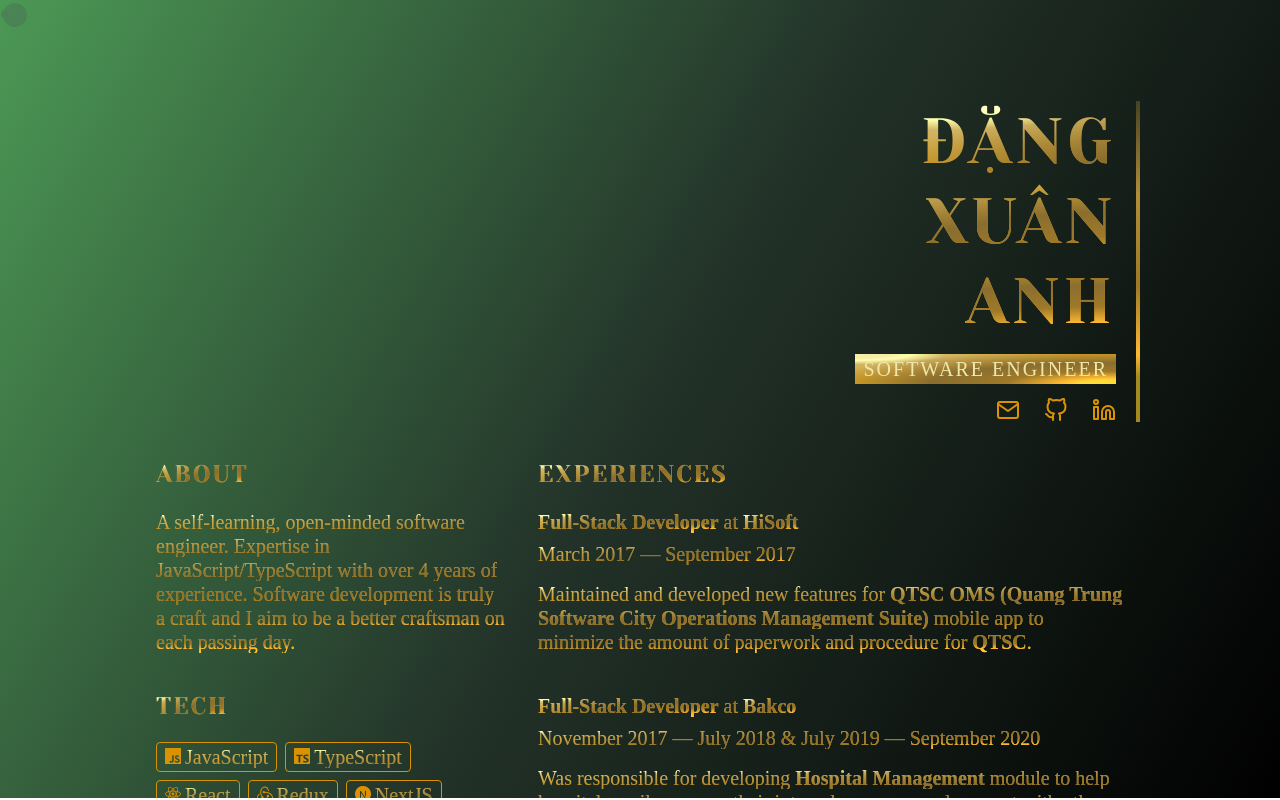
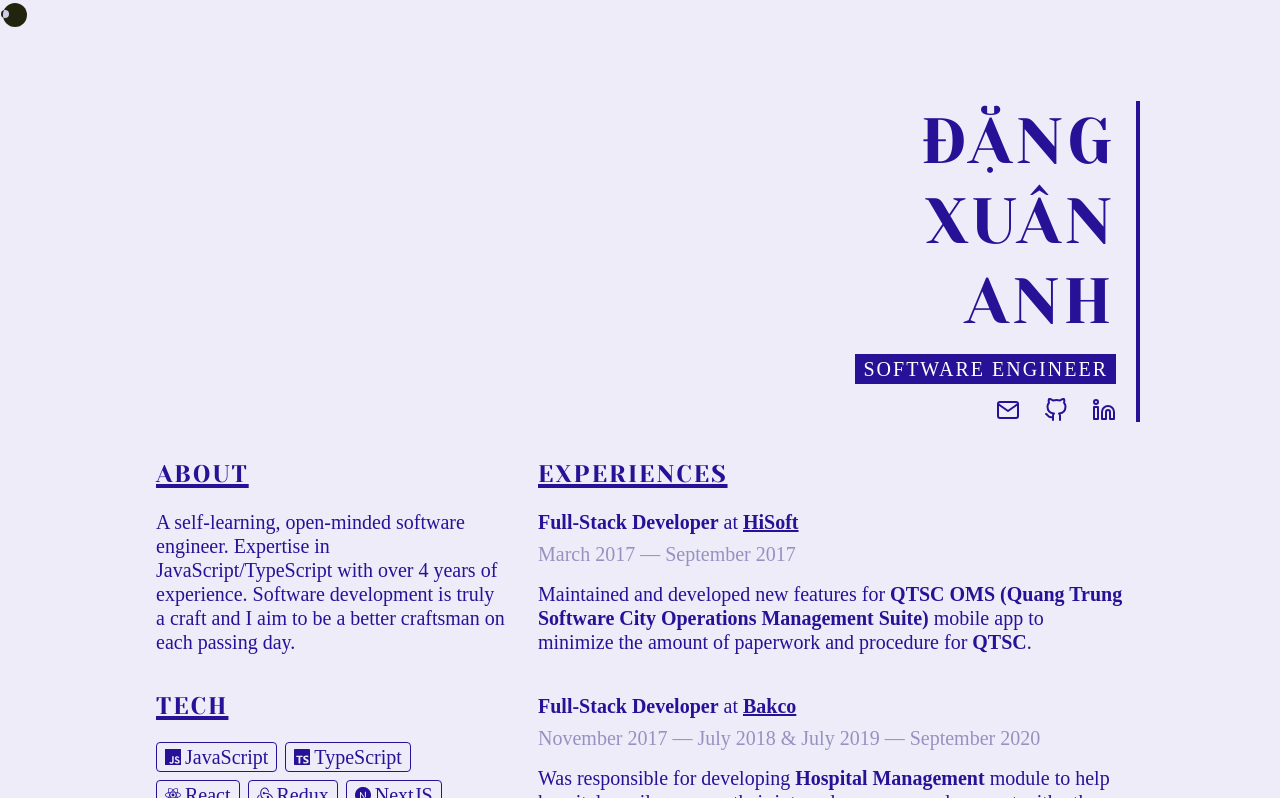
Before and after one commit to dxanh97/dxanh97-dep, a Next.js app: page / in a window 1280 px wide. Built offline with nearby package versions, Linux system fonts and the light colour scheme; a web font is replaced by a local one.

Commit message:
Revert "chore: update theme (draft)"
This reverts commit c5bf36b27121ec51baa6918ec7e707a40ab8d97c.

```diff
--- a/components/common/Layout.module.scss
+++ b/components/common/Layout.module.scss
@@ -2,12 +2,7 @@
 
 .wrapper {
   margin: -10px;
-  background: linear-gradient(
-    300deg,
-    $color-background-start 0%,
-    $color-background-middle 50%,
-    $color-background-end 100%
-  );
+  background: $color-background;
   font-family: Lekton;
   font-size: 20px;
   line-height: 24px;
--- a/components/portfolio/Experiences.tsx
+++ b/components/portfolio/Experiences.tsx
@@ -18,12 +18,10 @@ const experienceList = (refs: ExperienceRefs) => [
     // prettier-ignore
     details: (
       <p className={css['detail-section']}>
-        <span className="gold-text">
         Maintained and developed new features
         for <b>QTSC OMS (Quang Trung Software City Operations Management Suite)</b> mobile
         app to minimize the amount of paperwork and procedure
         for <b>QTSC</b>.
-        </span>
       </p>
     ),
   },
@@ -37,20 +35,16 @@ const experienceList = (refs: ExperienceRefs) => [
     details: (
       <>
         <p className={css['detail-section']}>
-          <span className="gold-text">
           Was responsible for developing <b>Hospital Management</b> module to help
           hospitals easily manage their internal resources and connect with
           others using only one platform.
-          </span>
         </p>
         <p className={css['detail-section']}>
-          <span className="gold-text">
           Led Front-End team of 2 to develop several apps like:
           <br />• <b>PHR (Personal Health Record)</b> that let users track their
           medical records and body indexes.
           <br />• <b>CDS (Control Disease System)</b> for <b>HCDC (HCMC Center for
           Disease Control)</b> to record and manage the Covid-19 infection chains in HCM city.
-          </span>
         </p>
       </>
     ),
@@ -65,28 +59,22 @@ const experienceList = (refs: ExperienceRefs) => [
     details: (
       <>
         <p className={css['detail-section']}>
-          <span className="gold-text">
           Updated the company&apos;s website and add a CI config to build
           bundles automatically using <b>CircleCI</b>. Integrate
           with <b>Google Analytics</b> dashboards to set up all tracking
           flows for the website. Used <b>Strapi</b> to set up a headless CMS
           for managing CodeLink&apos;s Playbook.
-          </span>
         </p>
         <p className={css['detail-section']}>
-          <span className="gold-text">
           Outsourced for <b>Electronic Arts</b> to help build an admin dashboard
           that manages marketing assets (videos, images, ...)
           and use <b>Machine Learning</b>, <b>Serverless</b>, and <b>NestJS</b> to
           create audience-targeted marketing videos.
-          </span>
         </p>
         <p className={css['detail-section']}>
-          <span className="gold-text">
           Used <b>React</b>, <b>Redux</b>, <b>Firebase</b>, and <b>GitHub Actions</b> to
           create an annotation tool for preparing audio data for
           a <b>Machine Learning</b> model to produce a <b>Text-to-Speech</b> service.
-          </span>
         </p>
       </>
     ),
@@ -98,10 +86,8 @@ const Experiences = (refs: ExperienceRefs) => (
     {experienceList(refs).map((experience) => (
       <div key={experience.period} className={css['wrapper']}>
         <p className={css['company-role']}>
-          <b>
-            <span className="gold-text">{experience.role}</span>
-          </b>
-          <span className="gold-text">&nbsp;at&nbsp;</span>
+          <b>{experience.role}</b>
+          &nbsp;at&nbsp;
           <b>
             <a
               ref={experience.ref}
@@ -109,13 +95,11 @@ const Experiences = (refs: ExperienceRefs) => (
               target="_blank"
               rel="noreferrer"
             >
-              <span className="gold-text">{experience.company}</span>
+              {experience.company}
             </a>
           </b>
         </p>
-        <span className={css['period']}>
-          <span className="gold-text">{experience.period}</span>
-        </span>
+        <span className={css['period']}>{experience.period}</span>
         {experience.details}
       </div>
     ))}
--- a/components/portfolio/InformationSection.module.scss
+++ b/components/portfolio/InformationSection.module.scss
@@ -5,5 +5,5 @@
   text-transform: uppercase;
   font-weight: 500;
   margin-top: 40px;
-  // text-decoration: underline 4px;
+  text-decoration: underline 4px;
 }
--- a/components/portfolio/InformationSection.tsx
+++ b/components/portfolio/InformationSection.tsx
@@ -9,10 +9,8 @@ interface Props {
 
 const InformationSection: React.FC<Props> = ({ header, content }) => (
   <>
-    <h3 className={css['header']}>
-      <span className="gold-text">{header}</span>
-    </h3>
-    <span className="gold-text">{content}</span>
+    <h3 className={css['header']}>{header}</h3>
+    {content}
   </>
 );
 
--- a/components/portfolio/Interests.tsx
+++ b/components/portfolio/Interests.tsx
@@ -7,14 +7,12 @@ import {
   RiMovie2Line,
   RiYoutubeLine,
 } from 'react-icons/ri';
-import { GiChessQueen } from 'react-icons/gi';
 
 import css from './Interests.module.scss';
 
 const interestList = [
+  { name: 'Football', icon: <RiFootballLine /> },
   { name: 'Pool', icon: <RiBilliardsLine /> },
-  { name: 'Football', icon: <RiFootballLine /> },
-  { name: 'Chess', icon: <GiChessQueen /> },
   { name: 'Code', icon: <RiTerminalBoxLine /> },
   { name: 'Music', icon: <RiMusic2Line /> },
   { name: 'Movie', icon: <RiMovie2Line /> },
@@ -25,10 +23,8 @@ const Interests = (
   <>
     {interestList.map((interest) => (
       <div key={interest.name} className={css['wrapper']}>
-        <span className="gold-text">
-          {interest.icon}
-          <span>{interest.name}</span>
-        </span>
+        {interest.icon}
+        <span>{interest.name}</span>
       </div>
     ))}
   </>
--- a/components/portfolio/NameAndTitle.module.scss
+++ b/components/portfolio/NameAndTitle.module.scss
@@ -3,16 +3,7 @@
 .wrapper {
   text-align: right;
   padding-right: 20px;
-  border-right: 4px solid;
-  border-image: radial-gradient(
-      ellipse farthest-corner at right bottom,
-      #a28a1e 10%,
-      #fdb931 15%,
-      #9f7928 30%,
-      #b18d3a 50%,
-      transparent 80%
-    )
-    1;
+  border-right: 4px solid $color-primary;
 }
 .name {
   text-transform: uppercase;
@@ -23,30 +14,13 @@
   letter-spacing: 4px;
   margin-bottom: 16px;
 }
-
 .title {
   margin-bottom: 16px;
   text-transform: uppercase;
   span {
     padding: 4px 8px;
     letter-spacing: 2px;
-    // background: $color-primary;
-    background: radial-gradient(
-        ellipse farthest-corner at right bottom,
-        #fedb37 10%,
-        #fdb931 15%,
-        #9f7928 30%,
-        #8a6e2f 50%,
-        transparent 80%
-      ),
-      radial-gradient(
-        ellipse farthest-corner at left top,
-        #f8eda8 10%,
-        #ffffac 15%,
-        #d1b464 25%,
-        #e1a721 62.5%,
-        #daa52d 100%
-      );
+    background: $color-primary;
     color: $color-white;
   }
 }
--- a/components/portfolio/NameAndTitle.tsx
+++ b/components/portfolio/NameAndTitle.tsx
@@ -30,13 +30,11 @@ const contactList = (refs: ContactRefs) => [
 const NameAndTitle = (refs: ContactRefs) => (
   <div className={css['wrapper']}>
     <h1 className={css['name']}>
-      <span className="gold-text">
-        Đặng
-        <br />
-        Xuân
-        <br />
-        Anh
-      </span>
+      Đặng
+      <br />
+      Xuân
+      <br />
+      Anh
     </h1>
     <div className={css['title']}>
       <span>Software Engineer</span>
--- a/components/portfolio/Techs.tsx
+++ b/components/portfolio/Techs.tsx
@@ -42,7 +42,7 @@ const Techs = (
     {techList.map((tech) => (
       <div key={tech.name} className={css['tag']}>
         <div>
-          <span className="gold-text">{tech.icon}</span>
+          {tech.icon}
           <span>{tech.name}</span>
         </div>
       </div>
--- a/styles/index.module.scss
+++ b/styles/index.module.scss
@@ -32,26 +32,4 @@
       }
     }
   }
-  :global {
-    span.gold-text {
-      background: radial-gradient(
-          ellipse farthest-corner at right bottom,
-          #fedb37 0%,
-          #fdb931 15%,
-          #9f7928 30%,
-          #8a6e2f 50%,
-          transparent 80%
-        ),
-        radial-gradient(
-          ellipse farthest-corner at left top,
-          #ffffff 0%,
-          #ffffac 15%,
-          #d1b464 25%,
-          #e1a721 62.5%,
-          #daa52d 100%
-        );
-      -webkit-background-clip: text;
-      -webkit-text-fill-color: transparent;
-    }
-  }
 }
--- a/styles/theme.scss
+++ b/styles/theme.scss
@@ -1,7 +1,4 @@
-$color-primary: #db9202;
-$color-background: #046404;
-$color-white: #efe8ab;
-$color-caption: #eaa220;
-$color-background-start: #000000;
-$color-background-middle: #233329;
-$color-background-end: #4c9955;
+$color-primary: #271297;
+$color-background: #edecf8;
+$color-white: #ffffff;
+$color-caption: #9791c2;
```
Lines whose indentation alone changed are shown as unchanged.
